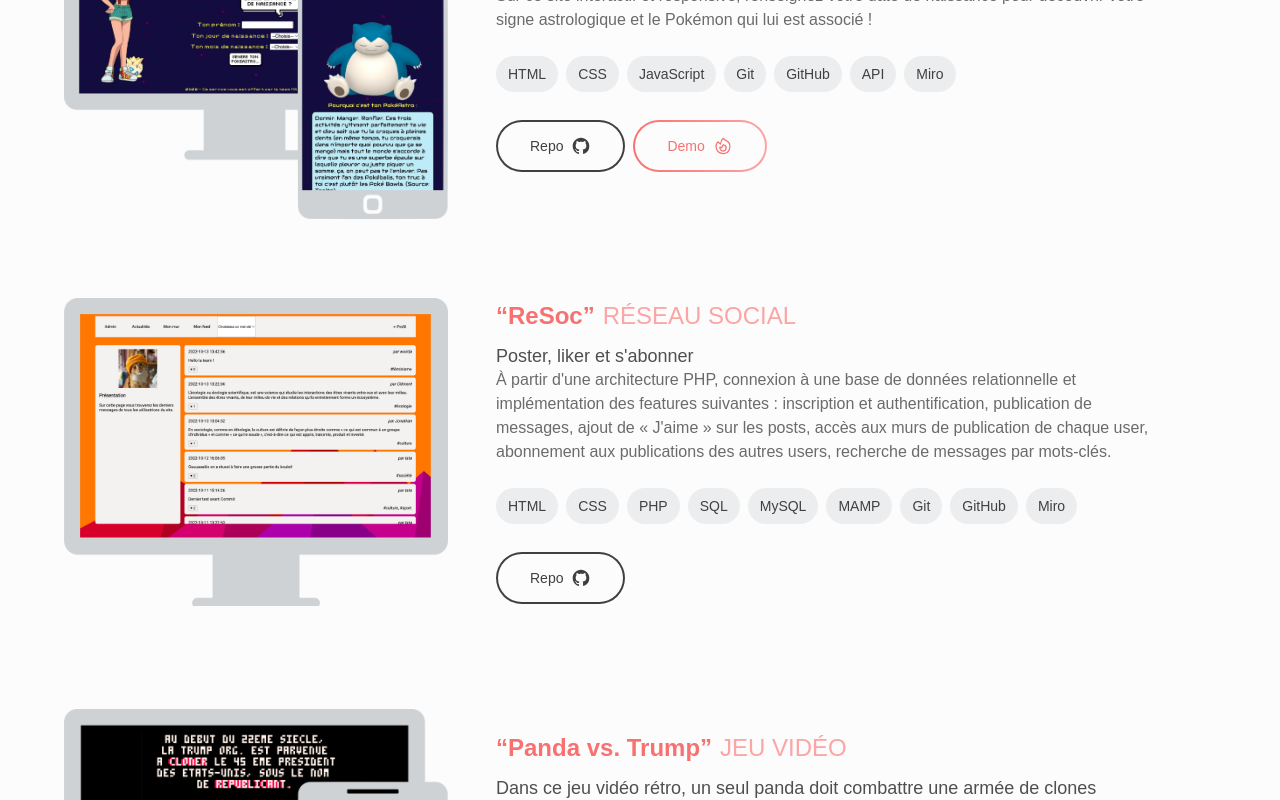
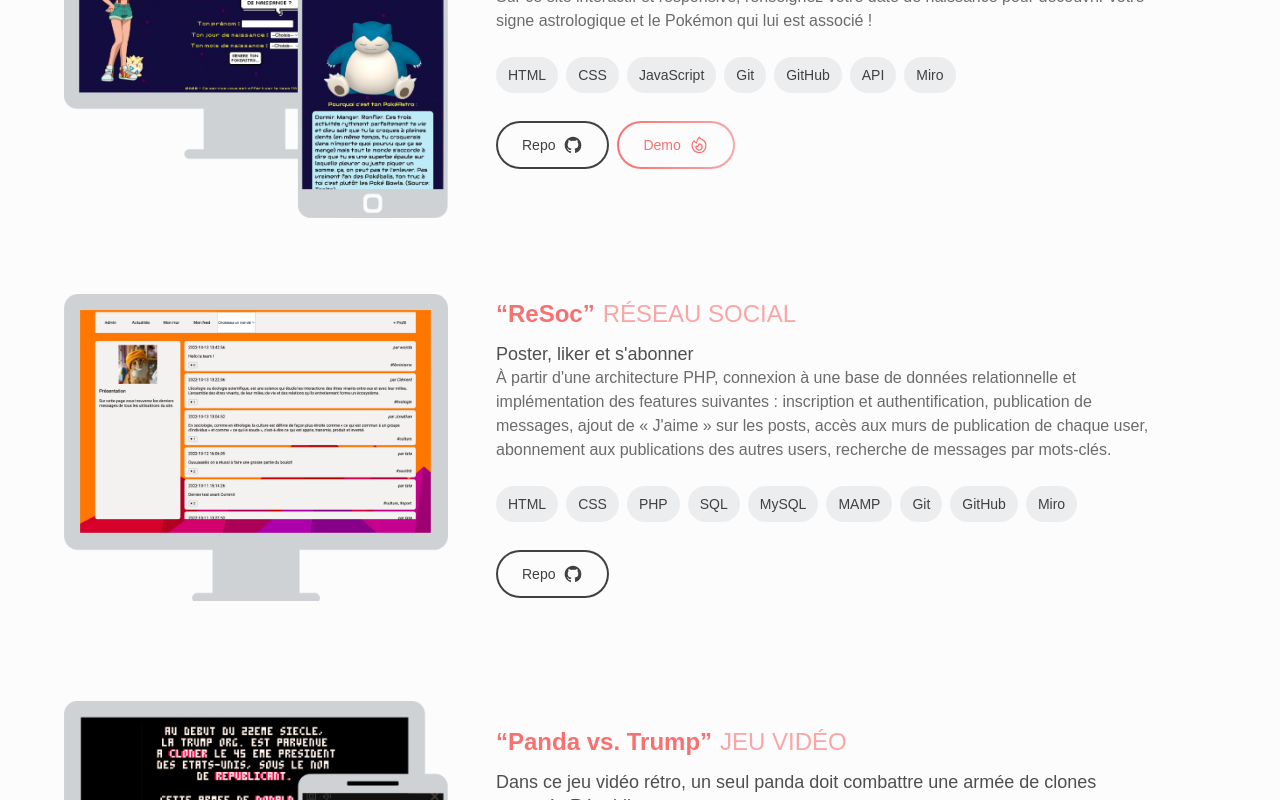
Before and after one commit to JulieBaret/Reactfolio, a React (Create React App) app: page / in a window 1280 px wide. Shown: the part 1060-1860 px from the top of the page. Built offline with nearby package versions, Linux system fonts and the light colour scheme.

Commit message:
style: fixing buttons size

```diff
--- a/src/components/About/About.css
+++ b/src/components/About/About.css
@@ -89,7 +89,7 @@
   }
 
   .red-button-text {
-    @apply inline-flex rounded-full bg-white px-8 py-3.5 text-sm 2xl:text-lg font-medium hover:bg-transparent;
+    @apply inline-flex rounded-full bg-white px-6 py-3 text-sm 2xl:text-lg font-medium hover:bg-transparent;
   }
 
   .button-logo {
--- a/src/components/ProjectContainer/ProjectContainer.css
+++ b/src/components/ProjectContainer/ProjectContainer.css
@@ -65,7 +65,7 @@
     }
 
     .black-button-text {
-      @apply inline-flex rounded-full 2xl:text-lg bg-white px-8 py-3.5 text-sm font-medium hover:bg-transparent;
+      @apply inline-flex rounded-full 2xl:text-lg bg-white px-6 py-3 text-sm font-medium hover:bg-transparent;
     }
 
 }
```
